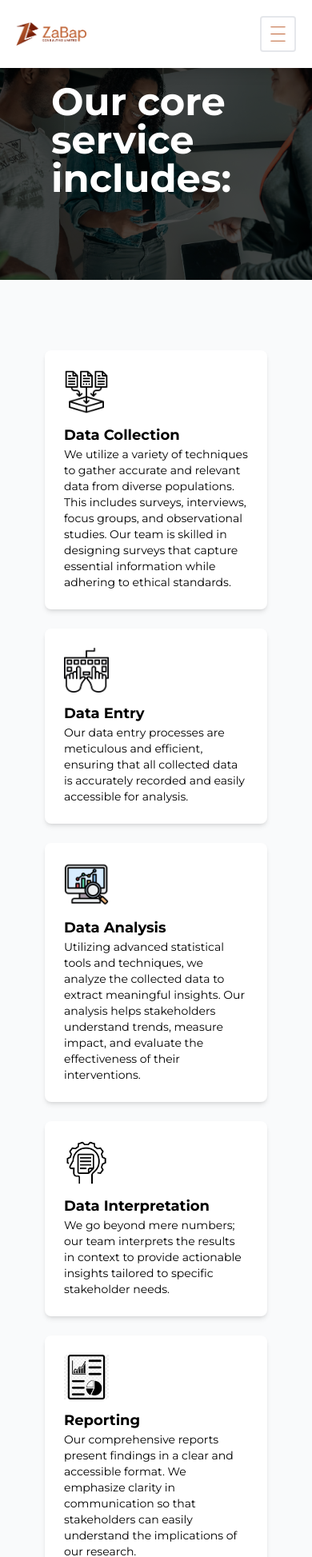
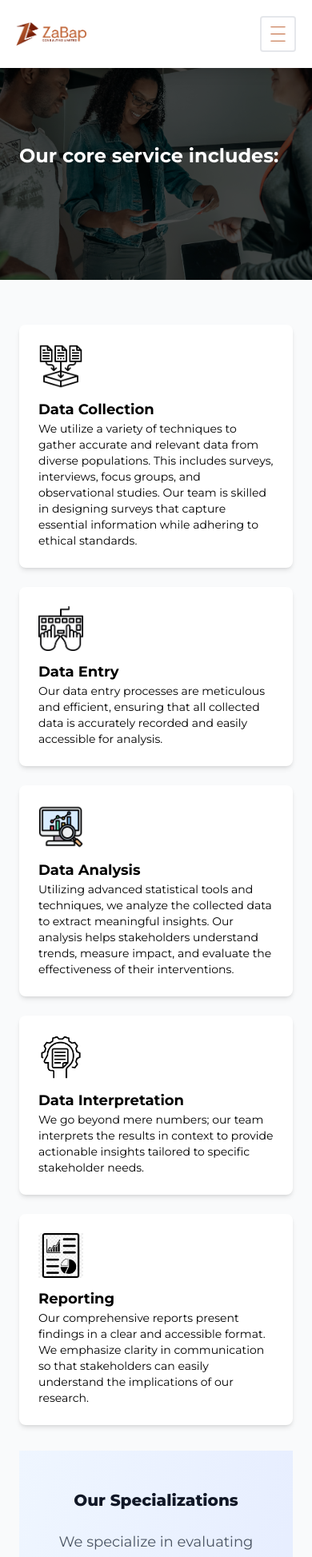
Before and after one commit to Adebayoalex/Business-page, a Next.js app: page /service in a window 390 px wide. Shown: the top 1947 px of the page at 80% size. Built offline with nearby package versions, Linux system fonts and the light colour scheme.

Commit message:
new ui update

```diff
--- a/app/contactus/page.tsx
+++ b/app/contactus/page.tsx
@@ -5,8 +5,8 @@ import React from "react";
 function page() {
   return (
     <div>
-            <SmallHero type="contact" heading="Reach us on:" writeup=""/>
-      <section className="lg:flex p-10">
+      <SmallHero type="contact" heading="Reach us on:" writeup=""/>
+      <section className="lg:flex p-7 md:p-10">
         <div className="basis-1/2 flex items-center">
 
             <iframe
@@ -18,7 +18,7 @@ function page() {
 
         </div>
 
-        <div className="basis-1/2 p-5 md:p-16">
+        <div className="basis-1/2 mt-10 lg:mt-0 md:p-16">
           <div className="items-center drop-shadow">
             <h3 className="underline underline-offset-4"> Get in touch</h3>
           </div>
--- a/app/service/page.tsx
+++ b/app/service/page.tsx
@@ -7,7 +7,7 @@ function page() {
   return (
     <div>
         <SmallHero type="service" heading="Our core service includes:" writeup=""/>
-        <section className='p-14'>
+        <section className='p-6 md:p-14'>
 
             <CardGrid/>
 
--- a/components/Drawer.tsx
+++ b/components/Drawer.tsx
@@ -15,14 +15,12 @@ const Drawer = ({open, handleClose}:{open:boolean, handleClose:()=>void}) => {
       drawer.current?.classList.remove('close')
     }else{
       drawer.current?.classList.remove('open')
-      drawer.current?.classList.add('close')
-
     }
   },[open])
 
 
   return (
-    <aside ref={drawer} className="fixed w-full z-30 overflow-hidden h-full top-0 text-white bg-[#bf6335] transition-all duration-500 ease-in-out">
+    <aside ref={drawer} className="fixed w-full z-30 -left-[120%] overflow-hidden h-full top-0 text-white bg-[#bf6335] transition-all duration-500 ease-in-out">
       <div className="px-4 mt-5">
         <div className="mb-5">
           <button onClick={handleClose}>
--- a/components/HomeContactUs.tsx
+++ b/components/HomeContactUs.tsx
@@ -8,7 +8,7 @@ function HomeContactUs() {
   return (
     <section className="bg-[url('../asset/image/image2.jpg')] bg-no-repeat bg-cover bg-fixed">
       <div className='lg:flex bg-black/90 md:py-10'>
-      <div className='basis-1/2 text-white p-5 md:p-16'>
+      <div className='basis-1/2 text-white p-6 md:p-16'>
         <h3 className='font-bold text-2xl md:text-3xl lg:text-4xl my-4'>Experience The Evolution Of Your Business</h3>
         <p>
           There are many variations of passages of Lorem Ipsum available, but the majority have suffered alteration in some form, by injected humour, or randomised words which don't look
@@ -31,7 +31,7 @@ function HomeContactUs() {
           </Link>
         </div>
       </div>
-      <div  className='basis-1/2 p-5 md:p-16'>
+      <div  className='basis-1/2 p-6 md:p-16'>
 
         <div className="items-center drop-shadow text-white">
           <h3 className="underline underline-offset-4"> Get in touch</h3>
--- a/components/OurTeam.tsx
+++ b/components/OurTeam.tsx
@@ -7,7 +7,7 @@ import ceo from "../asset/image/image4.jpg";
 function OurTeam() {
   const teams = [1, 2, 3, 4];
   return (
-    <section className="p-4 md:p-10 text-center mt-10">
+    <section className="p-6 md:p-16 text-center mt-10">
       <div className="items-center drop-shadow text-orange-950">
         <h3 className="underline underline-offset-4">Our Team</h3>
       </div>
@@ -16,7 +16,7 @@ function OurTeam() {
         Meet our team of proffessionals
       </h2>
 
-      <div className="grid grid-cols-1 md:grid-cols-2 lg:grid-cols-4 gap-5 md:p-10">
+      <div className="grid grid-cols-1 md:grid-cols-2 lg:grid-cols-4 gap-8 md:p-10">
         {teams.map((item) => (
           <div className="relative bg-white shadow-md rounded overflow-hidden transition-transform duration-500 hover:-translate-y-2 group">
             {/* Team member image */}
--- a/components/SmallHero.tsx
+++ b/components/SmallHero.tsx
@@ -5,12 +5,12 @@ import { IoMailOutline, IoPhonePortraitOutline } from 'react-icons/io5'
 function SmallHero({type, heading, writeup}:{type:string, heading:string, writeup:string}) {
   return (
     <section className="bg-[url('../asset/image/banner1.jpg')] h-[350px] md:h-[500px] bg-center bg-no-repeat bg-cover">
-      <div className='bg-black/70 h-full w-full flex items-center px-16'>
+      <div className='bg-black/70 h-full w-full flex items-center px-6 pt-10 md:px-12 lg:px-16'>
       {
         type === 'contact' ?
 
         <div>
-            <h2 className='text-white font-bold text-5xl'>{heading}</h2>
+            <h2 className='text-white font-bold text-2xl md:text-3xl lg:text-5xl'>{heading}</h2>
 
             <div className='mt-5 text-white'>
           <Link href='tel:+2349127572618' className='flex items-center space-x-'>
@@ -32,7 +32,7 @@ function SmallHero({type, heading, writeup}:{type:string, heading:string, writeu
         </div>
             :
         <div>
-        <h2 className='text-white font-bold text-5xl'>{heading}</h2>
+        <h2 className='text-white font-bold text-2xl md:text-3xl lg:text-5xl'>{heading}</h2>
         <p className='text-white text-lg'>{writeup}</p>
       </div>
 
--- a/components/Specializarion.tsx
+++ b/components/Specializarion.tsx
@@ -45,10 +45,10 @@ const Specializations = () => {
   return (
     <div className="bg-gradient-to-br from-blue-50 to-indigo-100 min-h-screen py-12 px-4 sm:px-6 lg:px-8">
       <div className="max-w-7xl mx-auto">
-        <h2 className="text-3xl font-extrabold text-gray-900 text-center mb-12">
+        <h2 className="text-xl md:text-2xl lg:text-3xl font-extrabold text-gray-900 text-center mb-6 md:mb-12">
           Our Specializations
         </h2>
-        <p className="text-xl text-gray-600 text-center mb-12 max-w-3xl mx-auto">
+        <p className="text-lg md:text-xl text-gray-600 text-center mb-12 max-w-3xl mx-auto">
           We specialize in evaluating programs across various sectors:
         </p>
         <div className="grid grid-cols-1 md:grid-cols-2 lg:grid-cols-3 gap-8">
--- a/components/ZabapCard.tsx
+++ b/components/ZabapCard.tsx
@@ -6,7 +6,7 @@ import image1 from "@/asset/image/image1.jpg";
 
 const ZabapCard = () => {
   return (
-    <section className="grid grid-cols-1 lg:grid-cols-2 gap-8 py-10 px-4 md:px-8 lg:px-16">
+    <section className="grid grid-cols-1 lg:grid-cols-2 gap-8 py-10 px-6 md:px-10 lg:px-16">
       {/* Image Section */}
       <div className="grid grid-cols-1 md:grid-cols-2 gap-6">
         {/* First Image with Experience Info */}
```
